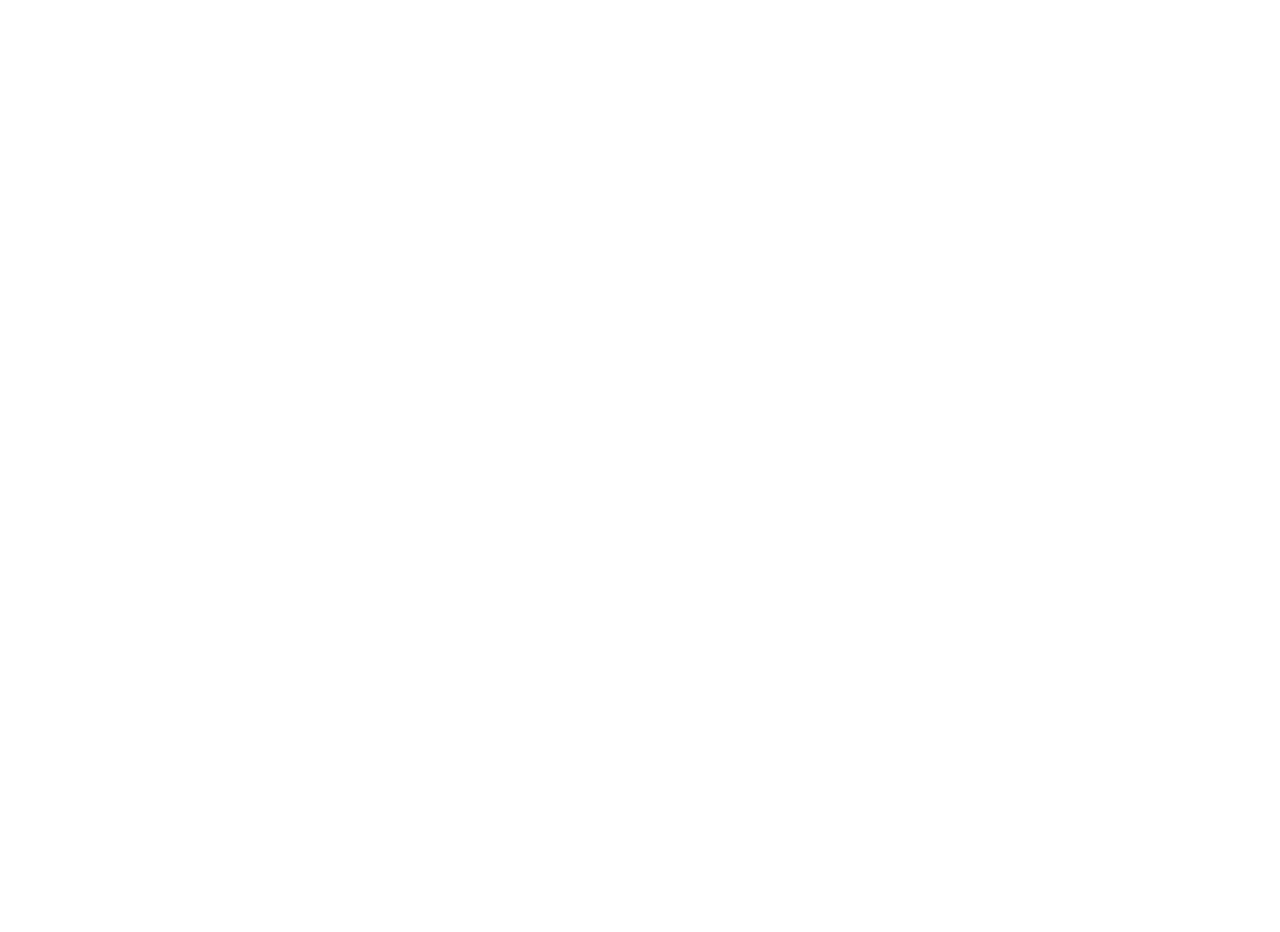
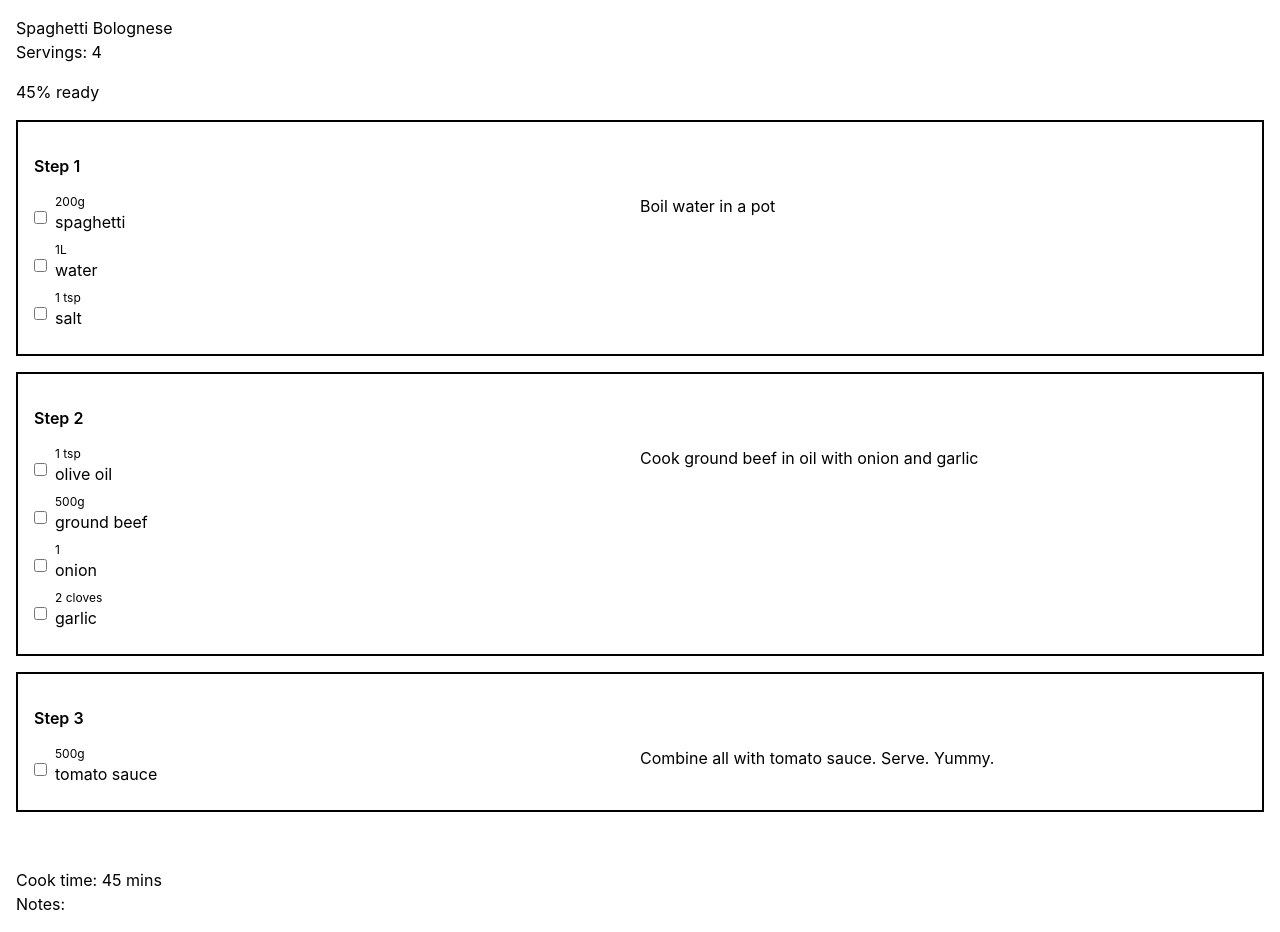
Before and after one commit to abigailhartnett/bitesize-app, a React (Create React App) app: page /recipes/1 in a window 1280 px wide. Before the commit this address had no page. Before the commit the page ends 800 px from the top, so only its background shows below. Built offline with nearby package versions, Linux system fonts and the light colour scheme.

Commit message:
set up recipe page outline

```diff
--- a/src/App.js
+++ b/src/App.js
@@ -4,6 +4,7 @@ import PantryPage from "./pages/pantry";
 import RecipeBoxPage from "./pages/recipeBox";
 import MealPlanPage from "./pages/mealPlan";
 import ShoppingListPage from "./pages/shoppingList";
+import RecipePage from "./pages/recipe";
 
 function App() {
 	return (
@@ -15,6 +16,7 @@ function App() {
 					<Route path="/pantry" element={<PantryPage />} />
 					<Route path="/recipe-box" element={<RecipeBoxPage />} />
 					<Route path="/shopping-list" element={<ShoppingListPage />} />
+					<Route path="/recipes/:id" element={<RecipePage />} />
 				</Routes>
 			</Router>
 		</div>
--- /dev/null
+++ b/src/components/CheckBox.js
@@ -0,0 +1,11 @@
+import React from "react";
+
+const CheckBox = () => {
+	return (
+		<div className="pr-2">
+			<input type="checkbox"></input>
+		</div>
+	);
+};
+
+export default CheckBox;
--- /dev/null
+++ b/src/components/recipeComponents/InstructionStep.js
@@ -0,0 +1,42 @@
+import React from "react";
+import { recipes } from "../../data/recipes";
+import CheckBox from "../CheckBox";
+
+const InstructionStep = ({ id }) => {
+	const recipe = recipes.find((recipe) => recipe.id === id);
+
+	const contents = recipe.steps.map((step) => {
+		return (
+			<div
+				key={step.id}
+				className="pt-8 border-2 border-solid border-black p-4 my-4"
+			>
+				<div className="font-semibold pb-4">Step {step.id}</div>
+
+				<div className="flex">
+					<div className="w-1/2">
+						{step.ingredients.map((ingredient) => {
+							return (
+								<div key={ingredient.id}>
+									<div className="flex items-center">
+										<CheckBox />
+										<div>
+											<div className="text-xs">{ingredient.quantity}</div>
+											<div className="pb-2">{ingredient.name}</div>
+										</div>
+									</div>
+								</div>
+							);
+						})}
+					</div>
+
+					<div>{step.instruction}</div>
+				</div>
+			</div>
+		);
+	});
+
+	return <div>{contents}</div>;
+};
+
+export default InstructionStep;
--- a/src/data/recipes.js
+++ b/src/data/recipes.js
@@ -1,34 +1,97 @@
 export const recipes = [
 	{
-		id: 1,
+		id: "1",
 		name: "Spaghetti Bolognese",
 		readiness: "45%",
 		cookTime: "45 mins",
 		favorite: true,
-		link: "/recipe/1",
+		link: "/recipes/1",
+		lastCooked: "2021-09-01",
+		servings: "4",
+		steps: [
+			{
+				id: "1",
+				ingredients: [
+					{ name: "spaghetti", quantity: "200g" },
+					{ name: "water", quantity: "1L" },
+					{ name: "salt", quantity: "1 tsp" },
+				],
+				instruction: "Boil water in a pot",
+			},
+			{
+				id: "2",
+				ingredients: [
+					{ name: "olive oil", quantity: "1 tsp" },
+					{ name: "ground beef", quantity: "500g" },
+					{ name: "onion", quantity: "1" },
+					{ name: "garlic", quantity: "2 cloves" },
+				],
+				instruction: "Cook ground beef in oil with onion and garlic",
+			},
+			{
+				id: "3",
+				ingredients: [{ name: "tomato sauce", quantity: "500g" }],
+				instruction: "Combine all with tomato sauce. Serve. Yummy.",
+			},
+		],
 	},
 	{
-		id: 2,
+		id: "2",
 		name: "Chicken Curry",
 		readiness: "60%",
-		link: "/recipe/2",
+		link: "/recipes/2",
+		steps: [
+			{
+				id: "1",
+				ingredients: [
+					{ name: "chicken", quantity: "200g" },
+					{ name: "paste", quantity: "1L" },
+					{ name: "curry", quantity: "1 tsp" },
+				],
+				instruction: "Cook chicken with paste and curry",
+			},
+			{
+				id: "2",
+				ingredients: [
+					{ name: "More food", quantity: "1 tsp" },
+					{ name: "Yummy", quantity: "500g" },
+				],
+				instruction: "Eat it all",
+			},
+		],
 	},
 	{
-		id: 3,
+		id: "3",
 		name: "Caesar Salad",
 		readiness: "30%",
-		link: "/recipe/3",
+		link: "/recipes/3",
+		steps: [
+			{
+				id: "1",
+				ingredients: [{ name: "Mushrooms", quantity: "200g" }],
+				instruction: "Eat mushrooms",
+			},
+			{
+				id: "2",
+				ingredients: [
+					{ name: "Life, the universe, and everything", quantity: "1 tsp" },
+				],
+				instruction: "Have an adventure",
+			},
+		],
 	},
-	{
-		id: 4,
-		name: "Chocolate Chip Cookies",
-		readiness: "75%",
-		link: "/recipe/4",
-	},
-	{
-		id: 5,
-		name: "Mushroom Risotto",
-		readiness: "50%",
-		link: "/recipe/5",
-	},
+	// {
+	// 	id: "4",
+	// 	name: "Chocolate Chip Cookies",
+	// 	readiness: "75%",
+	// 	link: "/recipes/4",
+	// 	steps: [],
+	// },
+	// {
+	// 	id: "5",
+	// 	name: "Mushroom Risotto",
+	// 	readiness: "50%",
+	// 	link: "/recipes/5",
+	// 	steps: [],
+	// },
 ];
--- /dev/null
+++ b/src/pages/recipe.js
@@ -0,0 +1,27 @@
+import React from "react";
+import { useParams } from "react-router-dom";
+import { recipes } from "../data/recipes";
+import InstructionStep from "../components/recipeComponents/InstructionStep";
+
+const RecipePage = () => {
+	const { id } = useParams();
+
+	const recipe = recipes.find((recipe) => recipe.id === id);
+
+	return recipe ? (
+		<div>
+			<h1>{recipe.name}</h1>
+			<div>Servings: {recipe.servings}</div>
+			<div className="pt-4">{recipe.readiness} ready</div>
+
+			<InstructionStep id={id} />
+
+			<div className="pt-10">Cook time: {recipe.cookTime}</div>
+			<div>Notes:</div>
+		</div>
+	) : (
+		`Recipe not found`
+	);
+};
+
+export default RecipePage;
```
